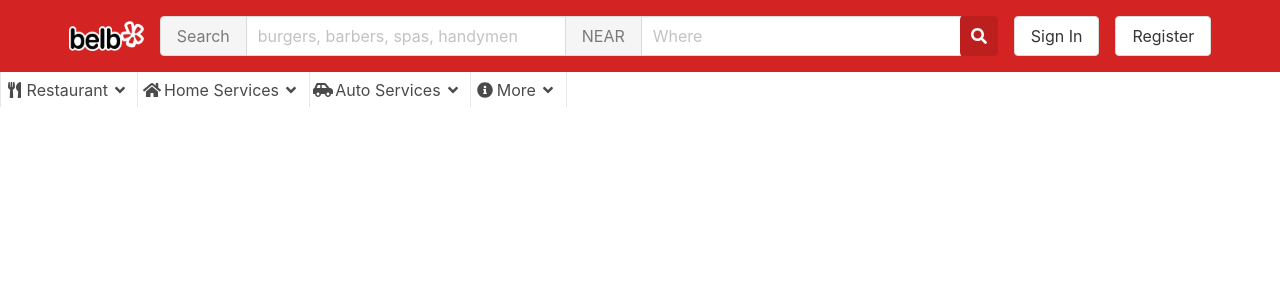
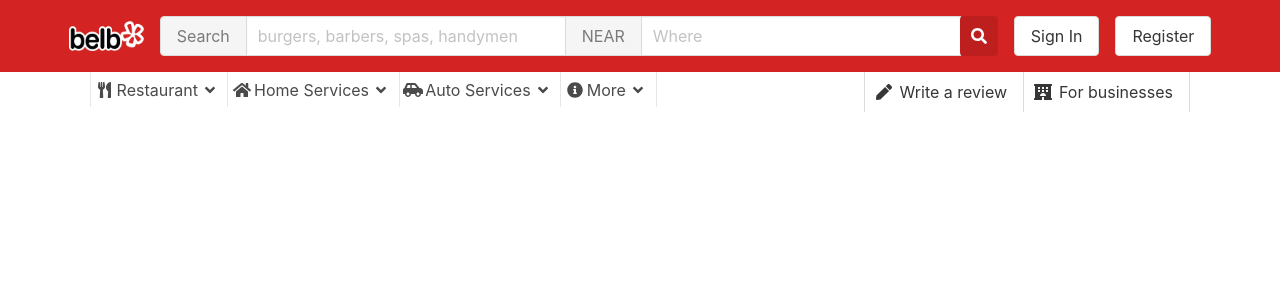
Before and after one commit to Azazel5/Yelp-Frontend, a React (Create React App) app: page /search in a window 1280 px wide. Shown: the top 300 px of the page. Built offline with nearby package versions, Linux system fonts and the light colour scheme.

Commit message:
Finished the sub-navigation menu
- More styling and bringing things over from bulma css
- More overriding bulma with :global and specific classNames

```diff
--- a/src/Navbar/Subnav/Subnav.js
+++ b/src/Navbar/Subnav/Subnav.js
@@ -1,14 +1,34 @@
 import React from 'react'
-// import styles from './Subnav.module.css'
+import styles from './Subnav.module.css'
 import SubnavItem from './SubnavItem/SubnavItem'
 
 export default function Subnav() {
     return (
-        <div>
-            <SubnavItem label="Restaurant" icon="fa-utensils"/>
-            <SubnavItem label="Home Services" icon="fa-home"/>
-            <SubnavItem label="Auto Services" icon="fa-car-side"/>
-            <SubnavItem label="More" icon="fa-info-circle" showRightBorder/>
+        <div className={styles.container}>
+            <div className={styles['sub-nav']}>
+                <div>
+                    <SubnavItem label="Restaurant" icon="fa-utensils" />
+                    <SubnavItem label="Home Services" icon="fa-home" />
+                    <SubnavItem label="Auto Services" icon="fa-car-side" />
+                    <SubnavItem label="More" icon="fa-info-circle" showRightBorder />
+                </div>
+
+                <div>
+                    <button className={`button ${styles['subnav-button']} ${styles['omit-right-border']}`}>
+                        <span className="icon">
+                            <i className="fas fa-pen" />
+                        </span>
+                        <span>Write a review</span>
+                    </button>
+
+                    <button className={`button ${styles['subnav-button']}`}>
+                        <span className="icon">
+                            <i className="fas fa-hotel" />
+                        </span>
+                        <span>For businesses</span>
+                    </button>
+                </div>
+            </div>
         </div>
     )
 }
--- a/src/Navbar/Subnav/Subnav.module.css
+++ b/src/Navbar/Subnav/Subnav.module.css
@@ -0,0 +1,21 @@
+.sub-nav {
+    display: flex;
+    justify-content: space-between;
+    max-width: 1100px;
+    width: 100%;
+}
+
+.container {
+    display: flex;
+    justify-content: center;
+}
+
+:global(.button).subnav-button {
+    border-radius: 0;
+    border-bottom: 0;
+    border-top: 0;
+}
+
+:global(.button).omit-right-border {
+    border-right: none;
+}
```
